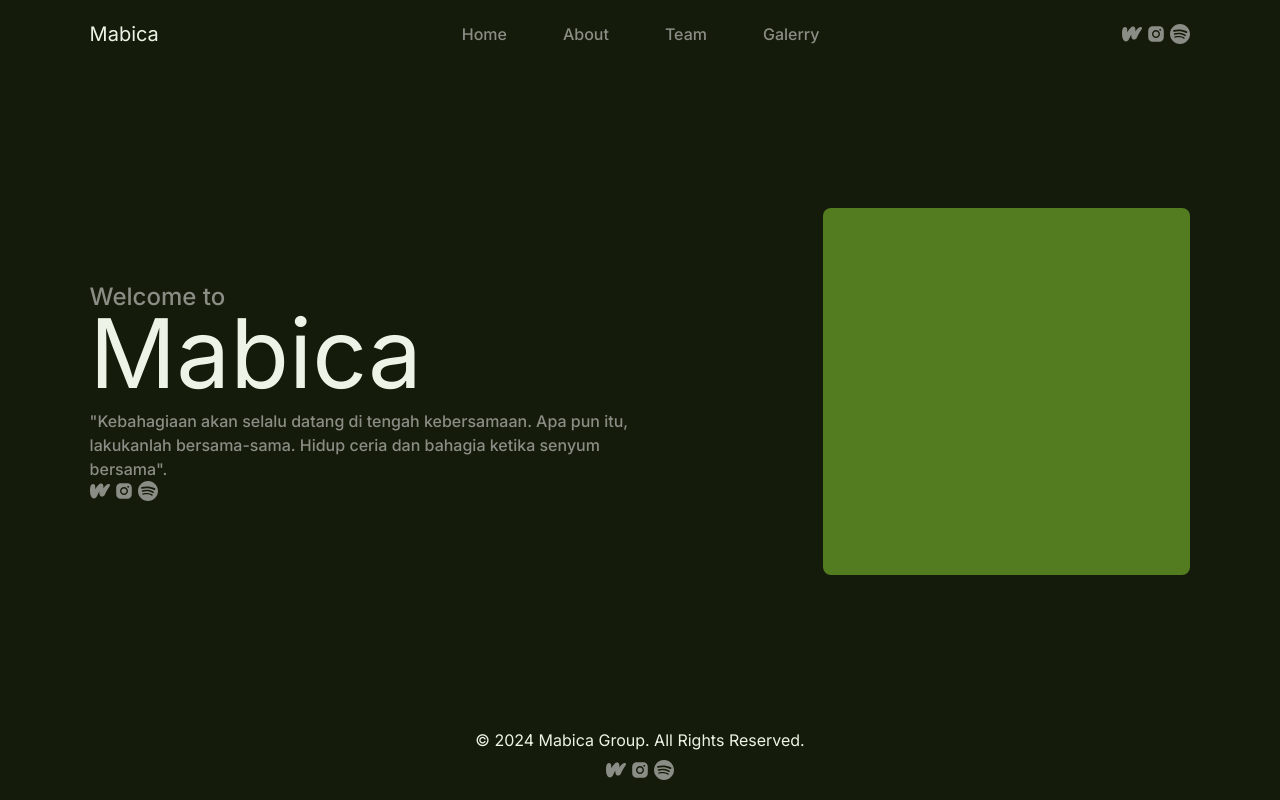
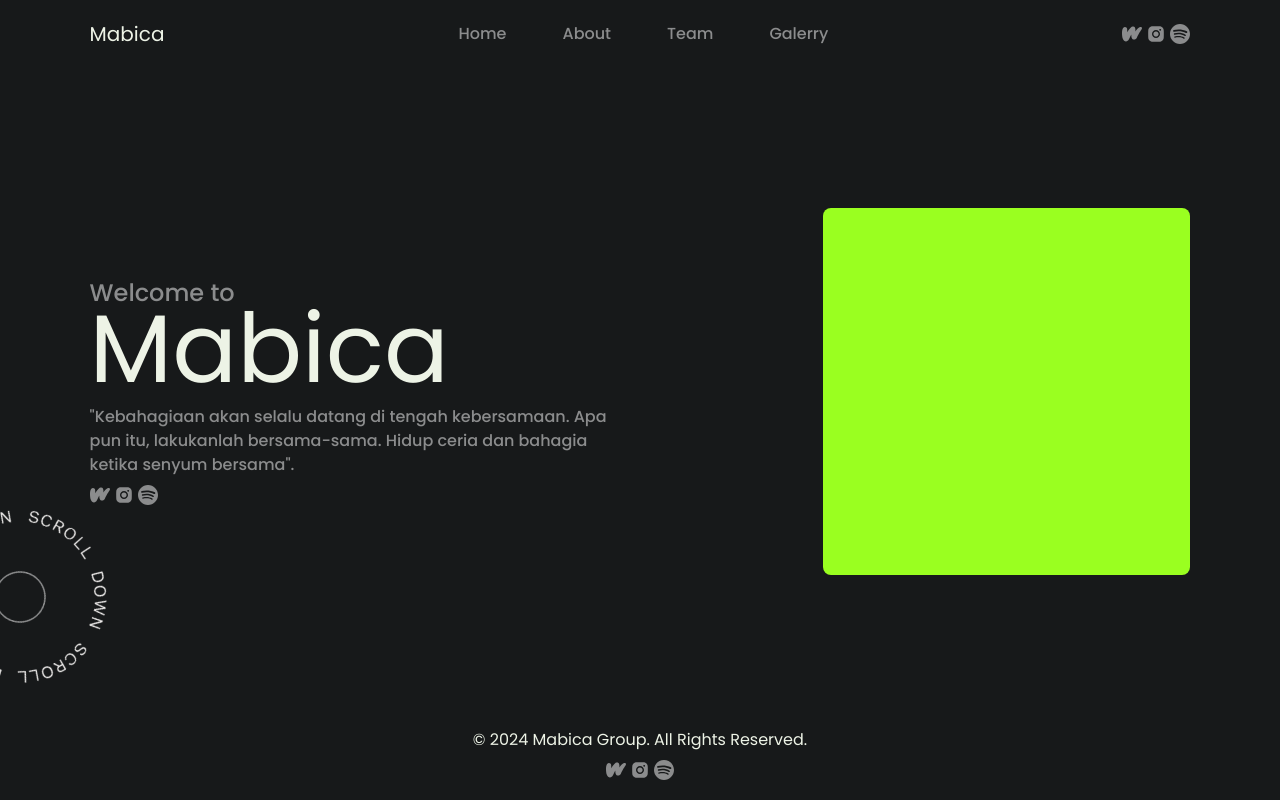
Before and after one commit to mabica-creative/mabica-website, a Next.js app: page / in a window 1280 px wide. Built offline with nearby package versions, Linux system fonts and the light colour scheme.

Commit message:
make scroll down

```diff
--- a/src/app/(public)/_components/hero-section.tsx
+++ b/src/app/(public)/_components/hero-section.tsx
@@ -6,14 +6,14 @@ export function HeroSection() {
         <div className=" flex flex-col gap-2 flex-1">
           <span className="font-medium text-2xl text-white/50">Welcome to</span>
           <h1 className="text-8xl -mt-4 ">Mabica</h1>
-          <p className="font-medium -mb-2 text-white/50 w-3/4">
+          <p className="font-medium text-white/50 w-3/4">
             {'"'}Kebahagiaan akan selalu datang di tengah kebersamaan. Apa pun
             itu, lakukanlah bersama-sama. Hidup ceria dan bahagia ketika senyum
             bersama{'"'}.
           </p>
           <SocialMedia />
         </div>
-        <div className="w-1/3 bg-[var(--secondary)] aspect-square rounded-lg"></div>
+        <div className="w-1/3 bg-[var(--primary)] aspect-square rounded-lg"></div>
       </section>
   )
 }
--- a/src/app/(public)/_components/public-page.tsx
+++ b/src/app/(public)/_components/public-page.tsx
@@ -1,21 +1,11 @@
-import { SocialMedia } from "@/components/social-media";
+import { HeroSection } from "./hero-section";
+import { Scroll } from "./scroll"
 
 export function PublicPage(): React.ReactNode {
   return (
     <>
-      <section className="flex items-center pt-52 pb-32 max-w-screen-xl w-screen mx-auto px-[7%]">
-        <div className=" flex flex-col gap-2 flex-1">
-          <span className="font-medium text-2xl text-white/50">Welcome to</span>
-          <h1 className="text-8xl -mt-4 ">Mabica</h1>
-          <p className="font-medium -mb-2 text-white/50 w-3/4">
-            {'"'}Kebahagiaan akan selalu datang di tengah kebersamaan. Apa pun
-            itu, lakukanlah bersama-sama. Hidup ceria dan bahagia ketika senyum
-            bersama{'"'}.
-          </p>
-          <SocialMedia />
-        </div>
-        <div className="w-1/3 bg-[var(--secondary)] aspect-square rounded-lg"></div>
-      </section>
+      <HeroSection />
+      <Scroll />
     </>
   );
 }
--- /dev/null
+++ b/src/app/(public)/_components/scroll.tsx
@@ -0,0 +1,9 @@
+import Image from "next/image";
+
+export function Scroll() {
+  return (
+    <div className="relative">
+      <Image src="/scroll.png" className="absolute top-0 left-0 -mt-52 -ml-20 animate-spin-slow" alt="scroll" width="200" height="200" />
+    </div>
+  );
+}
--- a/src/app/globals.css
+++ b/src/app/globals.css
@@ -13,9 +13,9 @@
 
   .dark {
     --text: #edf3e6;
-    --background: #141b0a;
-    --primary: #b9ff66;
-    --secondary: #527c1f;
+    --background: #17191a;
+    --primary: #9aff20;
+    --secondary: #b7e085;
     --accent: #94db3e;
   }
 }
@@ -27,5 +27,5 @@ body {
 
 ::-moz-selection,
 ::selection {
-  background: var(--secondary);
+  background-color: var(--secondary);
 }
--- a/src/app/layout.tsx
+++ b/src/app/layout.tsx
@@ -1,10 +1,13 @@
 import "./globals.css";
-import { Inter } from "next/font/google";
+import { Poppins } from "next/font/google";
 import overview from "@/config/overview.json" assert { type: "json" };
 import type { Viewport } from "next";
 import type { Metadata } from "next";
 
-const font = Inter({ subsets: ["latin"] });
+const font = Poppins({
+  weight: ["300", "400", "500", "600"],
+  subsets: ["latin"],
+});
 
 export const viewport: Viewport = {
   themeColor: overview?.color,
@@ -26,9 +29,7 @@ export default function RootLayout({
 }>) {
   return (
     <html lang="en" className="dark">
-      <body className={`${font.className}`}>
-        {children}
-      </body>
+      <body className={`${font.className}`}>{children}</body>
     </html>
   );
 }
--- a/tailwind.config.ts
+++ b/tailwind.config.ts
@@ -15,6 +15,10 @@ const config: Config = {
         secondary: "#020024",
         accent: "#0600c2",
       },
+
+      animation: {
+        "spin-slow": "spin 10s linear infinite",
+      },
     },
   },
 };
```
Also changed, not shown: public/scroll.png (added).
